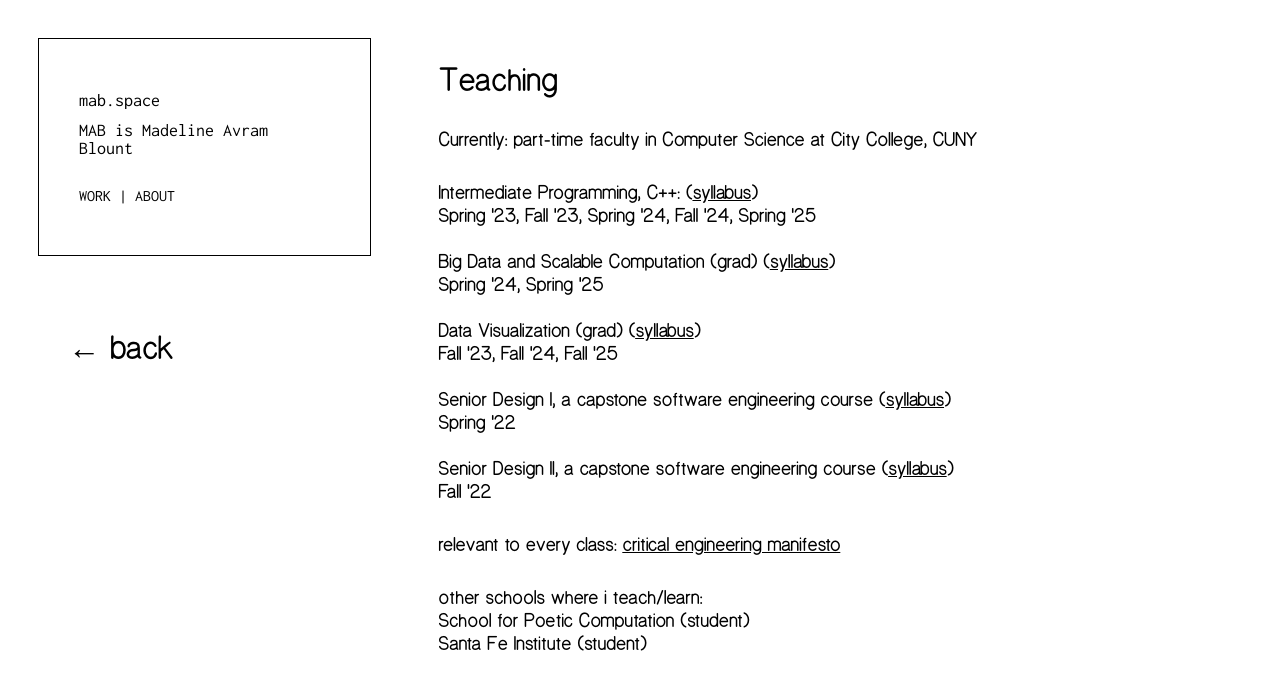
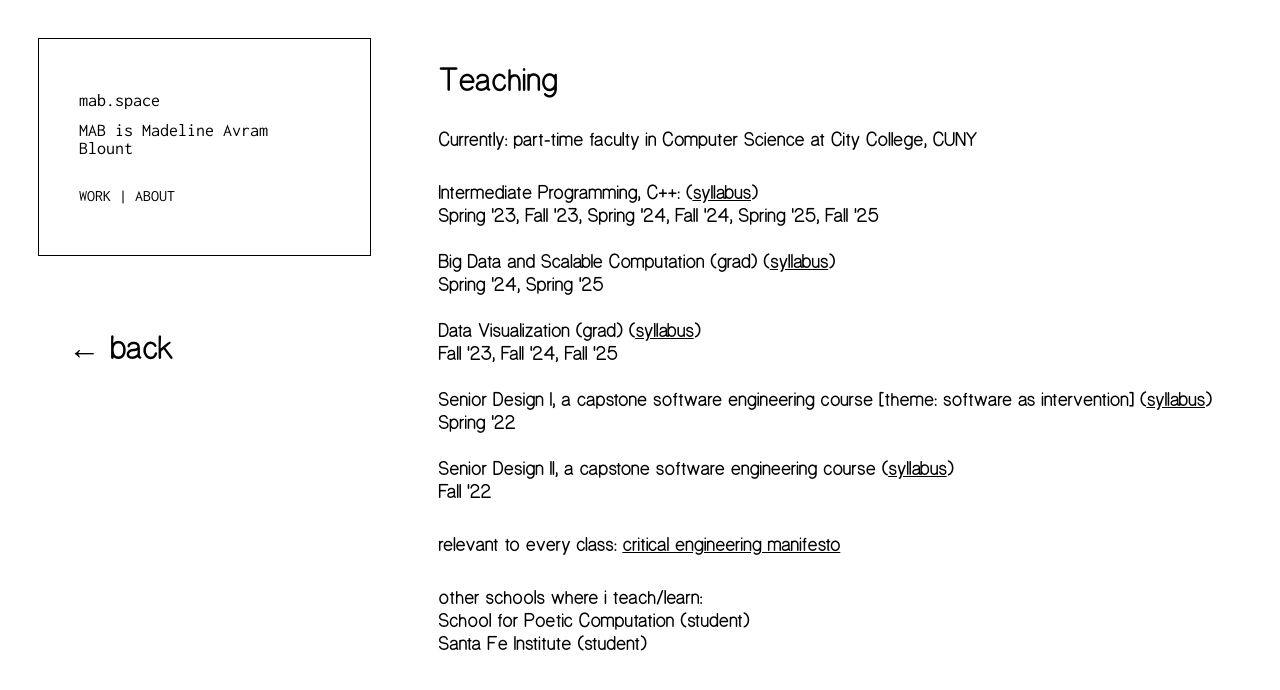
Before and after one commit to mab253/mab.space, a plain HTML site: page teaching/index.html in a window 1280 px wide. Drawn offline with nearby package versions, Linux system fonts and the light colour scheme.

Commit message:
Update index.html

```diff
--- a/teaching/index.html
+++ b/teaching/index.html
@@ -42,7 +42,7 @@
             target="_blank"
             >syllabus</a
           >)<br />
-          Spring '23, Fall '23, Spring '24, Fall '24, Spring '25<br>
+          Spring '23, Fall '23, Spring '24, Fall '24, Spring '25, Fall '25<br>
           <br>
           Big Data and Scalable Computation (grad) (<a
             href="https://github.com/mab253/bigdata_spring24"
@@ -56,7 +56,7 @@
             >syllabus</a
           >)<br />
           Fall '23, Fall '24, Fall '25 <br><br>
-          Senior Design I, a capstone software engineering course
+          Senior Design I, a capstone software engineering course [theme: software as intervention]
           (<a
             href="https://github.com/mab253/software-interventions-spring22"
             target="_blank"
```
